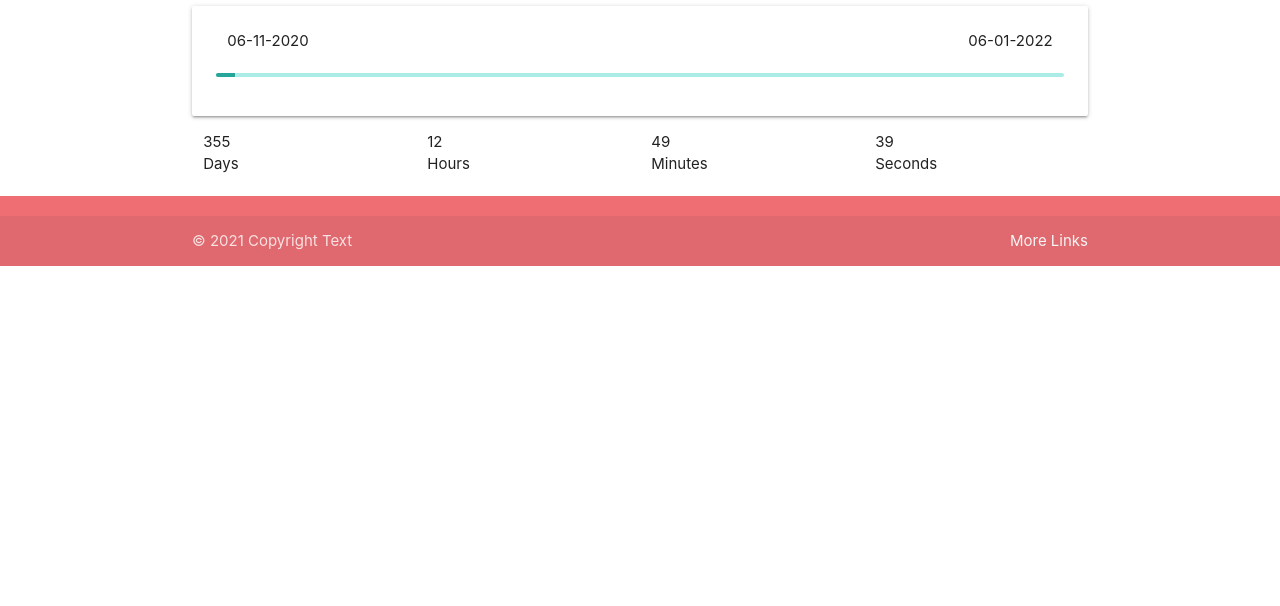
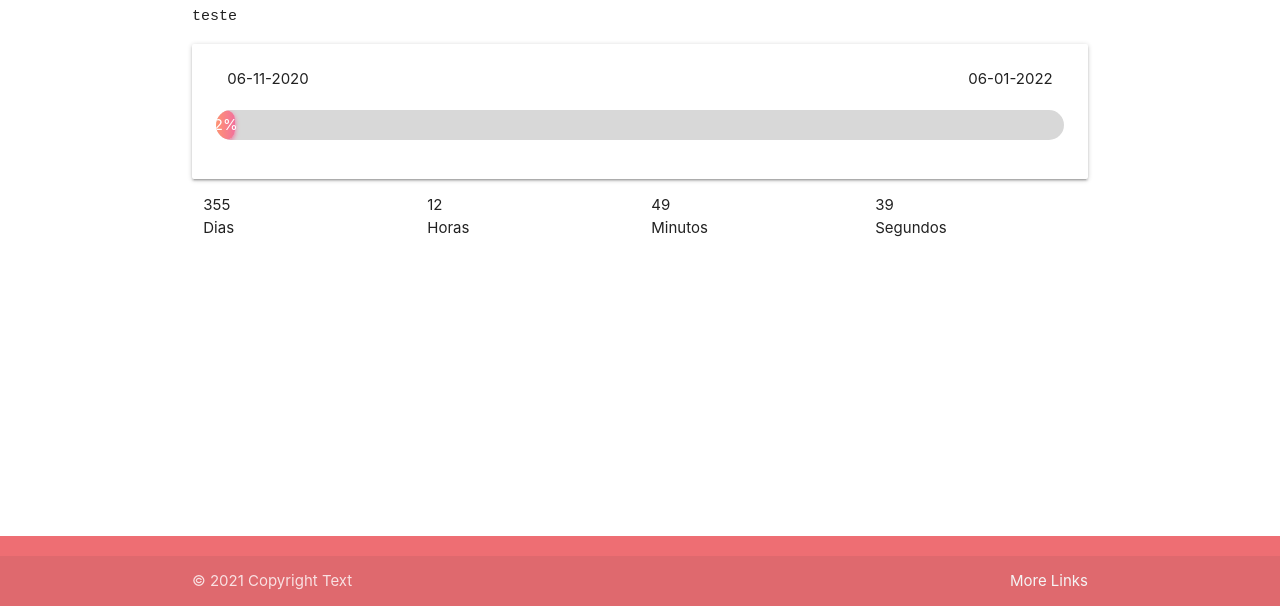
Before and after one commit to pedrogomes-dev/datalimite, a website: page index.html in a window 1280 px wide. Shown: the part 194-800 px from the top of the page. Drawn offline with nearby package versions, Linux system fonts and the light colour scheme.

Commit message:
corrigido fonte, posição footer e alterado progres

```diff
--- a/index.html
+++ b/index.html
@@ -2,9 +2,13 @@
 <html lang="pt-br">
     <head>
         <meta charset="UTF-8">
+        <meta http-equiv="Content-Type" content="text/html; charset=UTF-8"/>
+        <meta name="viewport" content="width=device-width, initial-scale=1, maximum-scale=1.0"/>
         <title>Nossa Data Limite ♥</title>
         <!-- Compiled and minified CSS -->
         <link rel="stylesheet" href="https://cdnjs.cloudflare.com/ajax/libs/materialize/1.0.0/css/materialize.min.css">
+        <link rel="stylesheet" href="extras.css">
+
     </head>
     <body>
 
@@ -12,39 +16,42 @@
     <div class="container" id="page-container">
         <div id="content-wrap">
 
-            <h1>Hello World !</h1>
+            <h1>Data Limite!</h1>
+            <pre>teste</pre>
             <div class="card-panel">
                 <div class="row">
                     <div class="col s6">06-11-2020</div>
                     <div class="col s6"> <span class="right">06-01-2022</span></div>
                 </div>
                 <div class="progress">
-                    <div id="progress" class="determinate" style="width: 70%"></div>
+                    <div id="progress" class="progress-done" style="width: 70%">
+
+                    </div>
                 </div>
             </div>
 
             <div class="row" id="clockdiv">
                 <div class="col s3">
                   <span class="days"></span>
-                  <div class="smalltext">Days</div>
+                  <div class="smalltext">Dias</div>
                 </div>
                 <div class="col s3">
                   <span class="hours"></span>
-                  <div class="smalltext">Hours</div>
+                  <div class="smalltext">Horas</div>
                 </div>
                 <div class="col s3">
                   <span class="minutes"></span>
-                  <div class="smalltext">Minutes</div>
+                  <div class="smalltext">Minutos</div>
                 </div>
                 <div class="col s3">
                   <span class="seconds"></span>
-                  <div class="smalltext">Seconds</div>
+                  <div class="smalltext">Segundos</div>
                 </div>
               </div>
 
         </div>
     </div>
-    <div w3-include-html="footer.html"></div>
+    <div w3-include-html="footer.html" style="position:fixed;bottom:0;left:0;width:100%;"></div>
 
 
         <!--JavaScript at end of body for optimized loading-->
@@ -65,6 +72,7 @@
             let percent = (finalTS - initialTS) / atualTS * 100;
             //alert(initialTS + '\n' + finalTS + '\n' + atualTS + '\n' + percent);
             pre.style["width"] = percent+'%';
+            pre.innerText = Math.floor(percent)+'%';
         </script>
 </body>
 </html>
--- /dev/null
+++ b/public/extras.css
@@ -0,0 +1,37 @@
+* {
+	box-sizing: border-box;
+}
+
+/*body {
+	background-color: #f4f4f4;
+	flex-direction: column;
+	font-family: 'Montserrat', sans-serif;
+	display: flex;
+	align-items: center;
+	justify-content: center;
+	height: 100vh;
+	margin: 0;
+}*/
+
+.progress {
+	background-color: #d8d8d8;
+	border-radius: 20px;
+	position: relative;
+	margin: 15px 0;
+	height: 30px;
+	width: 100%;
+}
+
+.progress-done {
+	background: linear-gradient(to left, #F2709C, #FF9472);
+	box-shadow: 0 3px 3px -5px #F2709C, 0 2px 5px #F2709C;
+	border-radius: 20px;
+	color: #fff;
+	display: flex;
+	align-items: center;
+	justify-content: center;
+	height: 100%;
+	width: 0;
+	opacity: 0;
+	transition: 1s ease 0.3s;
+}
--- a/public/extras.js
+++ b/public/extras.js
@@ -25,3 +25,8 @@ function includeHTML() {
     }
   }
 }
+
+const progress = document.querySelector('.progress-done');
+
+progress.style.width = progress.getAttribute('data-done') + '%';
+progress.style.opacity = 1;
```
